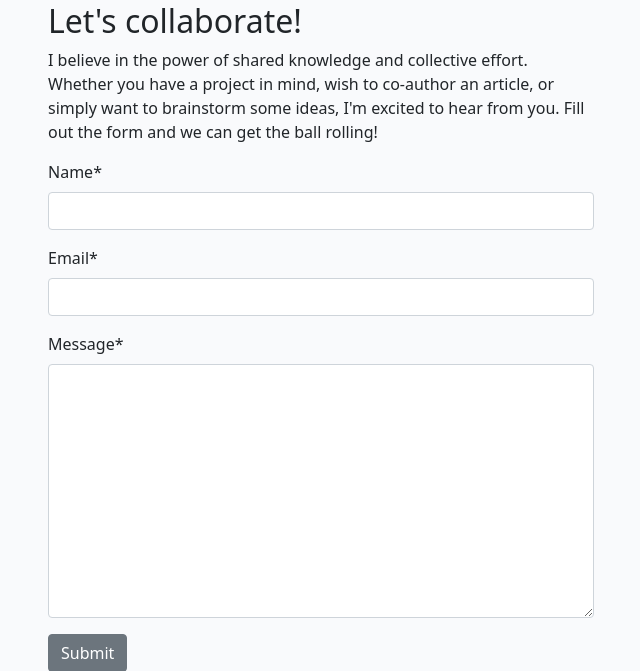
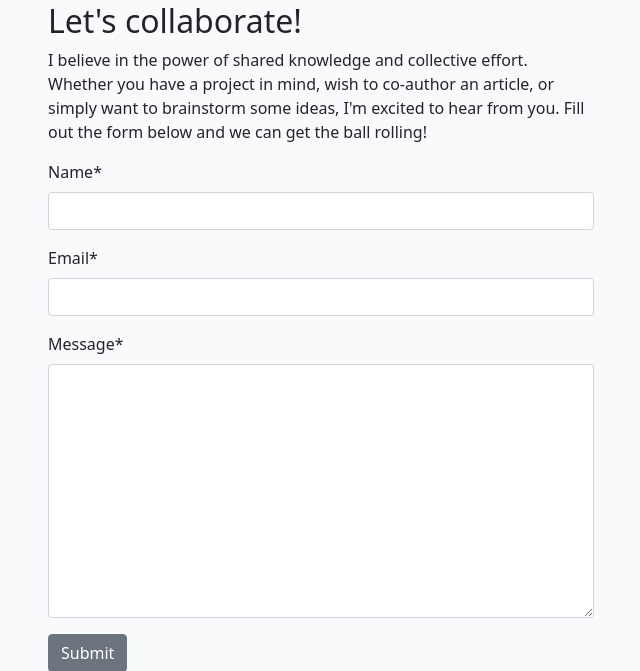
Before and after one commit to davidblue90125/codestar_blog_1, a Django app: page /about/ in a window 1280 px wide. Shown: the part 258-929 px from the top of the page, without its empty margins (319-959 px from the left). Run offline with Django 4.2, Linux system fonts and the light colour scheme; data that the repository does not hold is empty; some libraries are stand-ins or nearby versions.

Commit message:
amend about.html

```diff
--- a/about/templates/about/about.html
+++ b/about/templates/about/about.html
@@ -32,7 +32,7 @@
             <p>I believe in the power of shared knowledge and collective effort.
                 Whether you have a project in mind, wish to co-author
                 an article, or simply want to brainstorm some ideas,
-                I'm excited to hear from you. Fill out the form
+                I'm excited to hear from you. Fill out the form below
                 and we can get the ball rolling!</p>
 
             <!-- add your form here. Your submit button should
--- a/codestar/settings.py
+++ b/codestar/settings.py
@@ -28,7 +28,7 @@ TEMPLATES_DIR = os.path.join(BASE_DIR, 'templates')
 SECRET_KEY = os.environ.get("SECRET_KEY")
 
 # SECURITY WARNING: don't run with debug turned on in production!
-DEBUG = True
+DEBUG = False
 
 ALLOWED_HOSTS = ['.herokuapp.com', '127.0.0.1', 'localhost']
 
```
